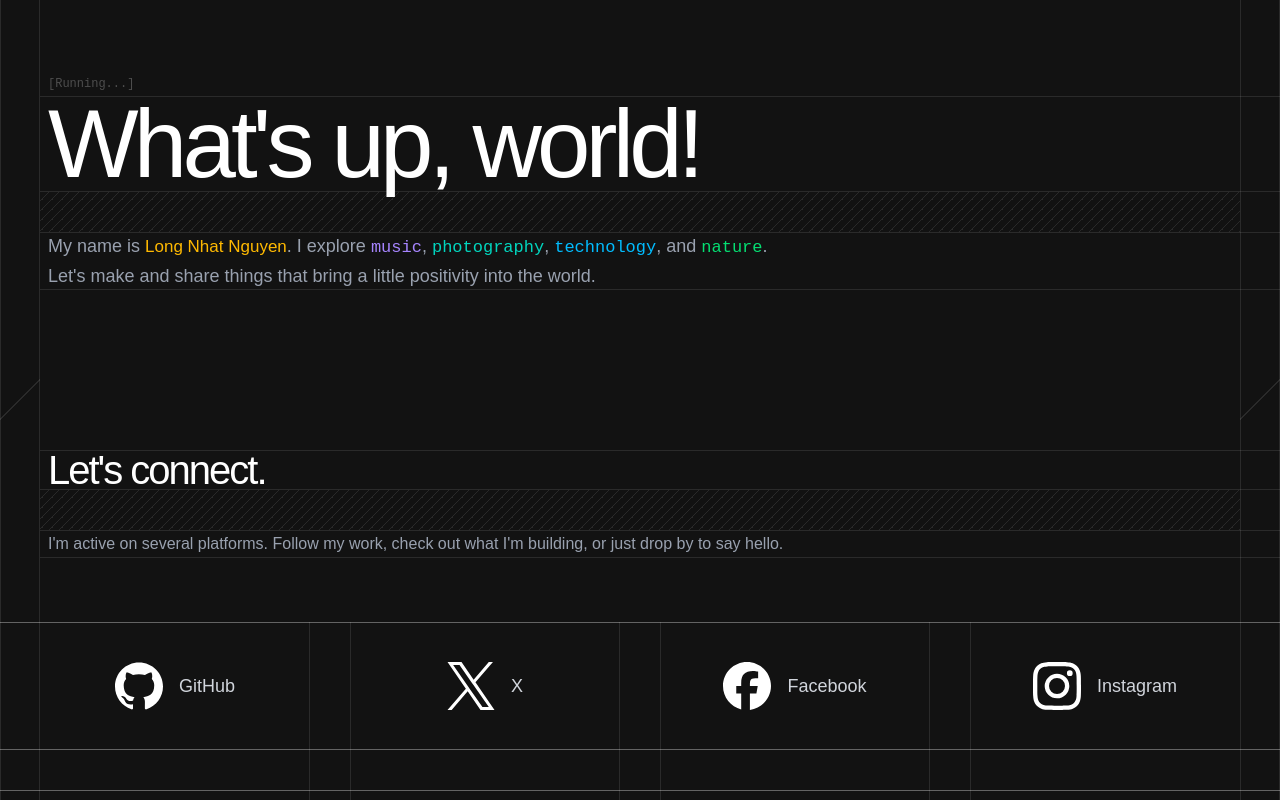
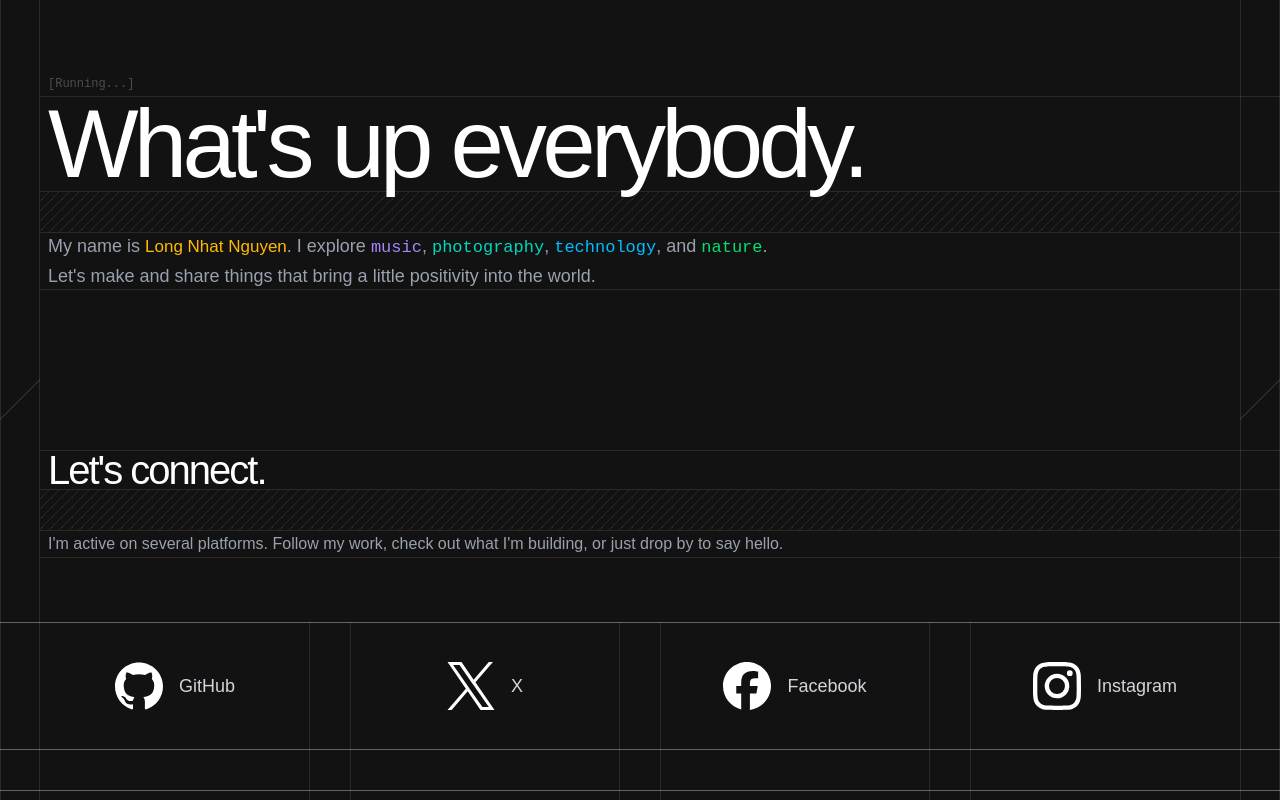
Before and after one commit to torn4dom4n/torn4dom4n.github.io, a React (Vite) app: page / in a window 1280 px wide. Shown: the top 800 px of the page. Built offline with nearby package versions, Linux system fonts and the light colour scheme.

Commit message:
What's up everybody

```diff
--- a/src/components/hero.tsx
+++ b/src/components/hero.tsx
@@ -12,7 +12,7 @@ export default function Hero() {
 
       <GridContainer>
         <h1 className="px-2 text-4xl tracking-tighter text-balance max-lg:font-medium max-sm:px-4 sm:text-5xl lg:text-6xl xl:text-8xl">
-          What's up, world!
+          What's up everybody.
         </h1>
       </GridContainer>
 
```
Also changed, not shown: 1 other file (tests, documents, lock files or other folders).
